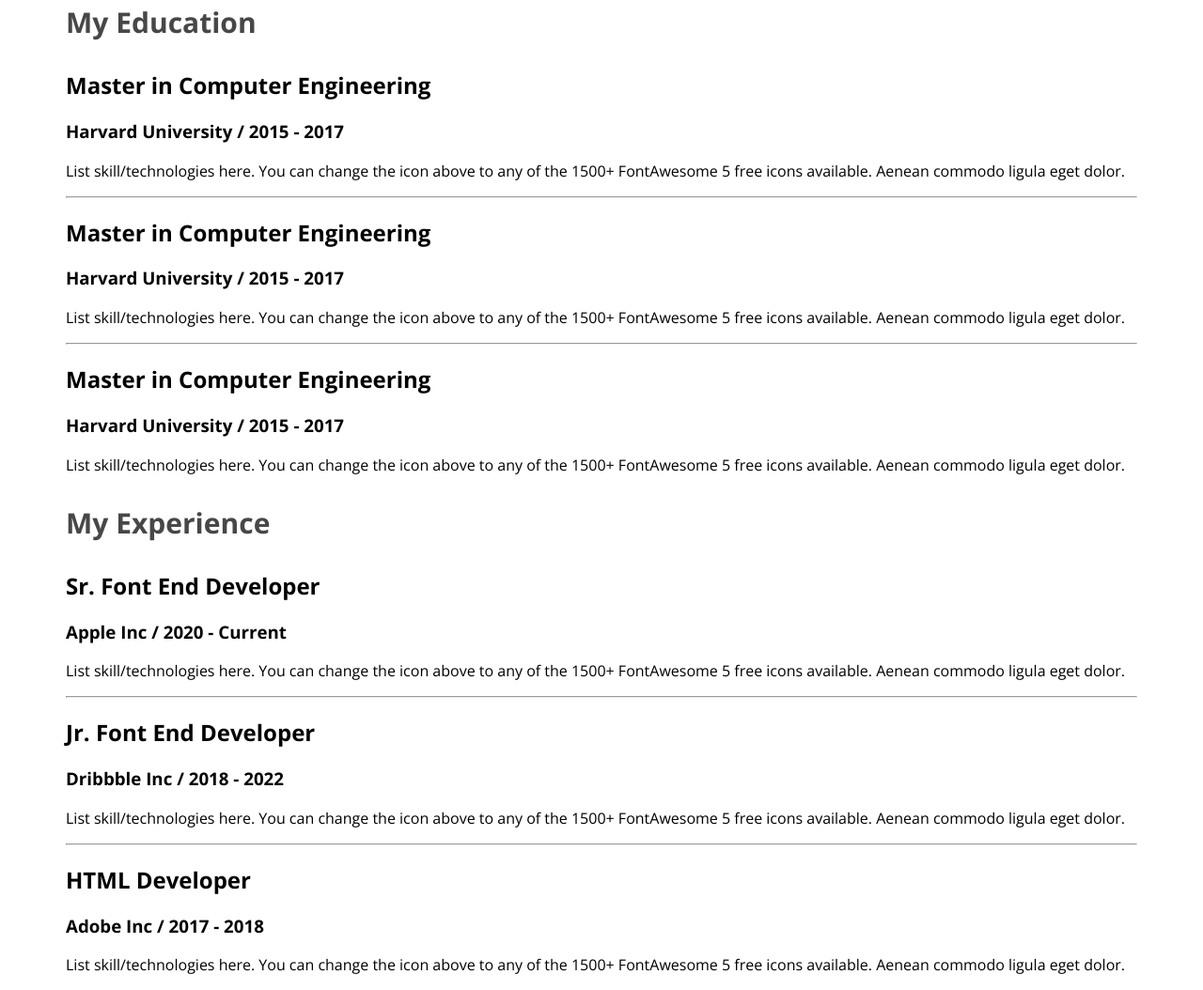
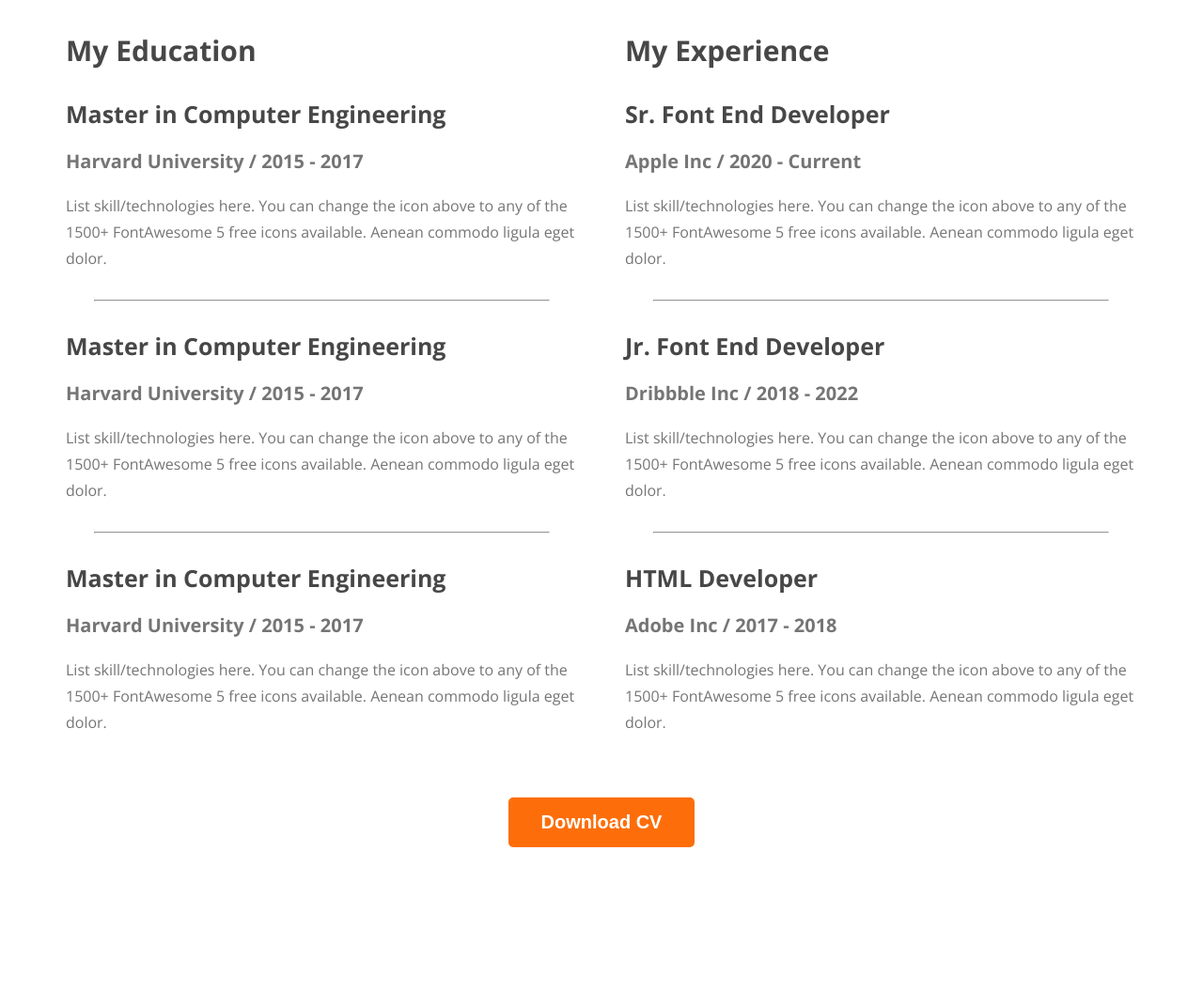
Before and after one commit to abdullah-al-marjuc-talha/web-developer-portfolio, a plain HTML site: page index.html in a window 1280 px wide. Shown: the part 3443-4497 px from the top of the page at 94% size. After the commit the page ends 4353 px from the top, so only its background shows below. Drawn offline with nearby package versions, Linux system fonts and the light colour scheme.

```diff
--- a/index.html
+++ b/index.html
@@ -279,6 +279,11 @@
 
                 </div>
             </header>
+            <div class="download-cv">
+                <button class="btn-primary"> Download CV
+
+                </button>
+            </div>
         </section>
 
     </main>
--- a/styles/portfolio.css
+++ b/styles/portfolio.css
@@ -195,3 +195,45 @@ main section {
     font-weight: 700;
 
 }
+
+.resume-container {
+    display: flex;
+    gap: 50px;
+}
+
+.resume-title-institute {
+    color: #757575;
+    font-size: 20px;
+    font-weight: 600;
+}
+
+.resume-item-discription {
+    color: #757575;
+    font-size: 16px;
+    font-weight: 400;
+    line-height: 28px;
+}
+
+.resume-item-title {
+    color: #474747;
+    font-size: 25px;
+    font-weight: 700;
+    margin-bottom: 10px;
+}
+
+.resume-item-institute
+{
+    margin-bottom: 20px;
+    margin-top: 0px;
+}
+
+.resume-container hr
+{
+    margin: 30px;
+}
+
+.download-cv
+{
+    text-align: center;
+    margin-top: 50px;
+}
```
